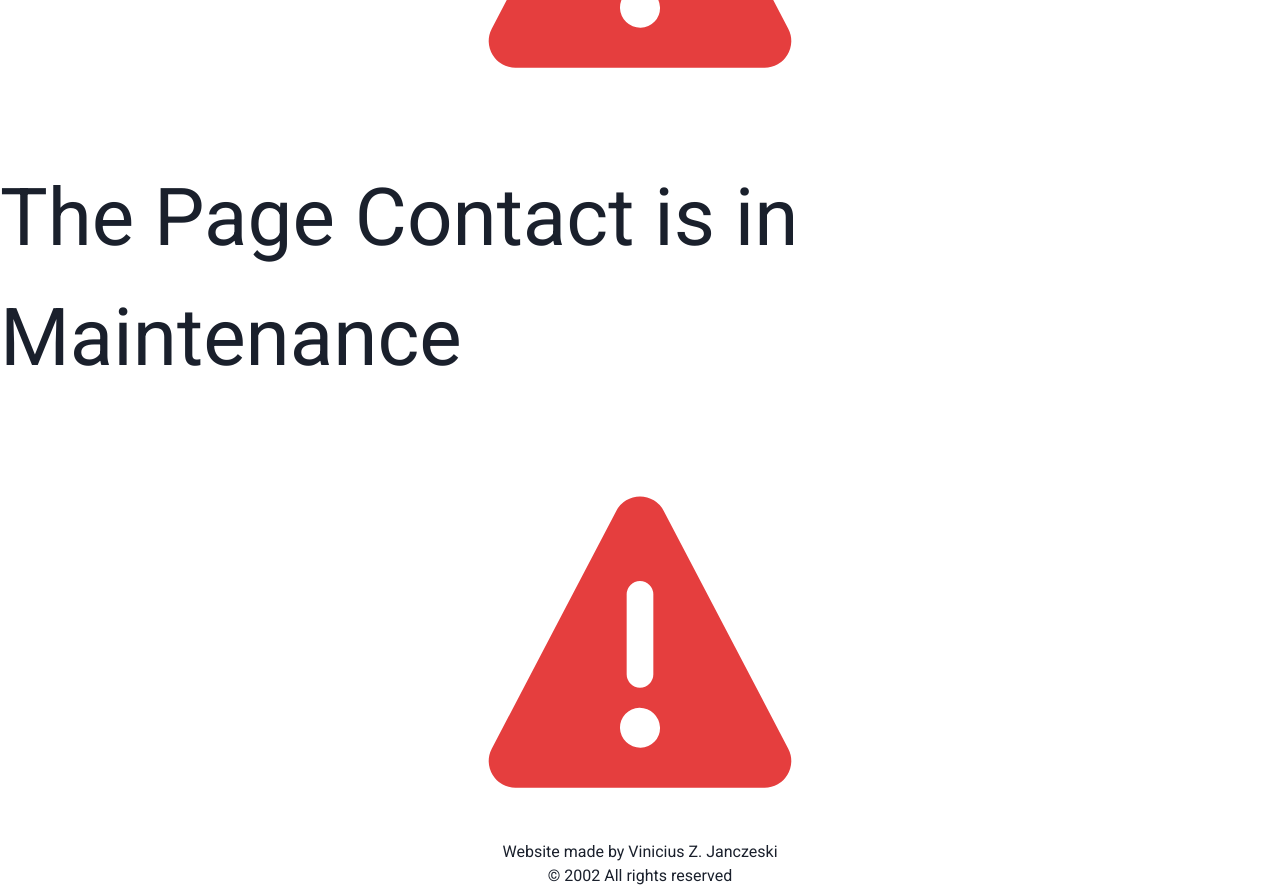
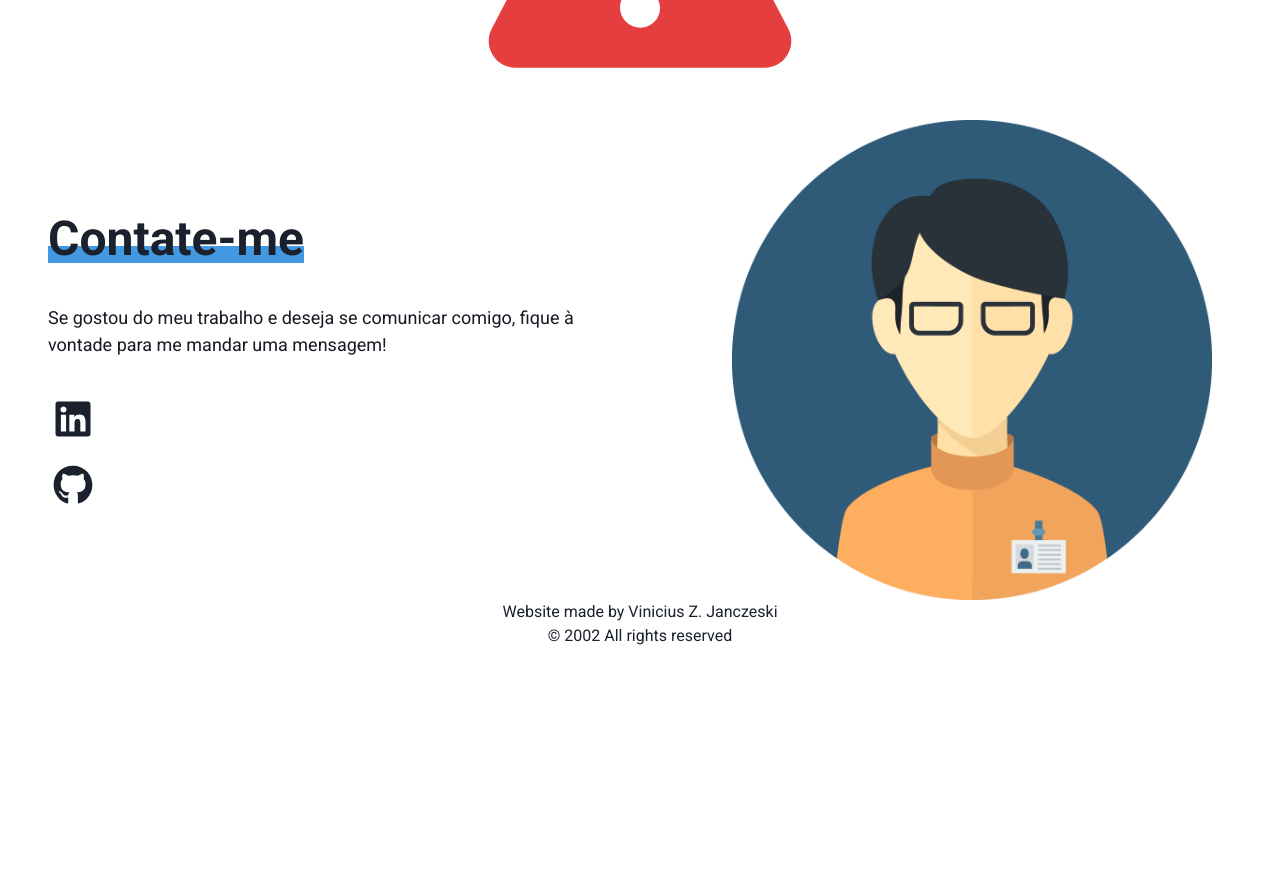
Before and after one commit to Janczeski/Portfolio, a Next.js app: page / in a window 1280 px wide. Shown: the part 1400-2288 px from the top of the page. After the commit the page ends 2048 px from the top, so only its background shows below. Built offline with nearby package versions, Linux system fonts and the light colour scheme.

Commit message:
Starting the contact page

```diff
--- a/components/Contact.tsx
+++ b/components/Contact.tsx
@@ -1,15 +1,73 @@
 import { WarningTwoIcon } from "@chakra-ui/icons";
-import { Flex, Stack, Image } from "@chakra-ui/react";
+import { Flex, Stack, Image, Heading, IconButton, useBreakpointValue, Text, useColorModeValue, } from "@chakra-ui/react";
+import { FaLinkedin, FaGithub } from "react-icons/fa";
 
 export default function Contact(){
     return(
-        <Stack minH={'90vh'} id="Contato">
+        <Stack minH={'50vh'} direction={{ base: 'column', md: 'row' }} id="Contato">
+            <Flex p={5} flex={1} align={'center'} justify={'center'}>
+                <Stack spacing={9} w={'full'} maxW={'70vh'}>
+                <Heading fontSize={{ base: '3xl', md: '4xl', lg: '5xl' }}>
+                    <Text
+                    as={'span'}
+                    position={'relative'}
+                    _after={{
+                        content: "''",
+                        width: 'full',
+                        height: useBreakpointValue({ base: '20%', md: '30%' }),
+                        position: 'absolute',
+                        bottom: 1,
+                        left: 0,
+                        bg: 'blue.400',
+                        zIndex: -1,
+                    }}>
+                    Contate-me
+                    </Text>
+                    <br />
+                </Heading>
+                <Text fontSize={{ base: 'md', lg: 'lg' }} color={useColorModeValue('gray.900', 'gray.100')} >
+                    Se gostou do meu trabalho e deseja se comunicar comigo, fique à vontade para me mandar uma mensagem!
+                </Text>
+                <Stack direction={{ base: 'column', md: 'column' }} spacing={4}>
+                    <div onClick={() => window.open('https://www.linkedin.com/in/vinicius-zanquini-janczeski-3171b5141')}>
+
+                        <IconButton
+                            boxSize='50px'
+                            aria-label={""}
+                            border={'None'}
+                            variant={"outline"}
+                            fontSize='40px'
+                            icon={<FaLinkedin/>}/>
+                    </div>
+                    <div onClick={() => window.open('https://github.com/Janczeski')}>
+                        <IconButton
+                            boxSize='50px'
+                            aria-label={""}
+                            border={'None'}
+                            variant={"outline"}
+                            fontSize='40px'
+                            icon={<FaGithub/>}/>
+
+                    </div>
+                </Stack>
+                </Stack>
+            </Flex>
+            <Flex flex={1} align={'center'} justify={'center'}>
+                <Stack spacing={5} w={'full'} maxW={'60vh'}>
+                    <Image
+                        src="/images/iconperfil.jpg"
+                        alt="Perfil"
+                    />
+                </Stack>
+            </Flex>
+        </Stack>
+    )
+}
+        /*<Stack minH={'90vh'} >
             <Flex flex={1} align={'center'} justify={'center'} fontSize={'10vh'}>
                 <h1>The Page Contact is in Maintenance</h1>
             </Flex>
             <Flex flex={1} align={'center'} justify={'center'}>
                 <WarningTwoIcon w={80} h={80} color="red.500" />
             </Flex>
-        </Stack>
-    )
-}
+        </Stack>*/
```
